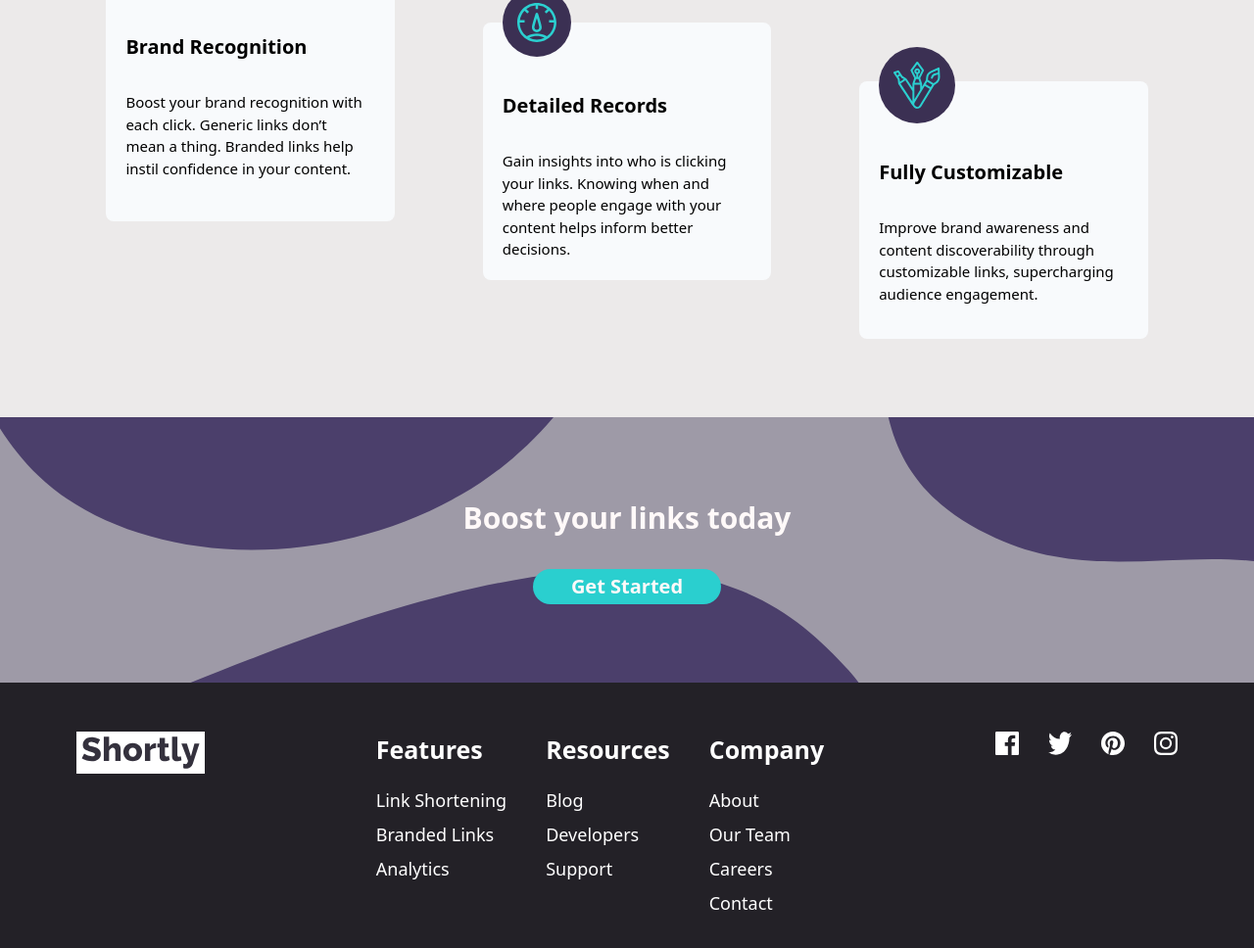
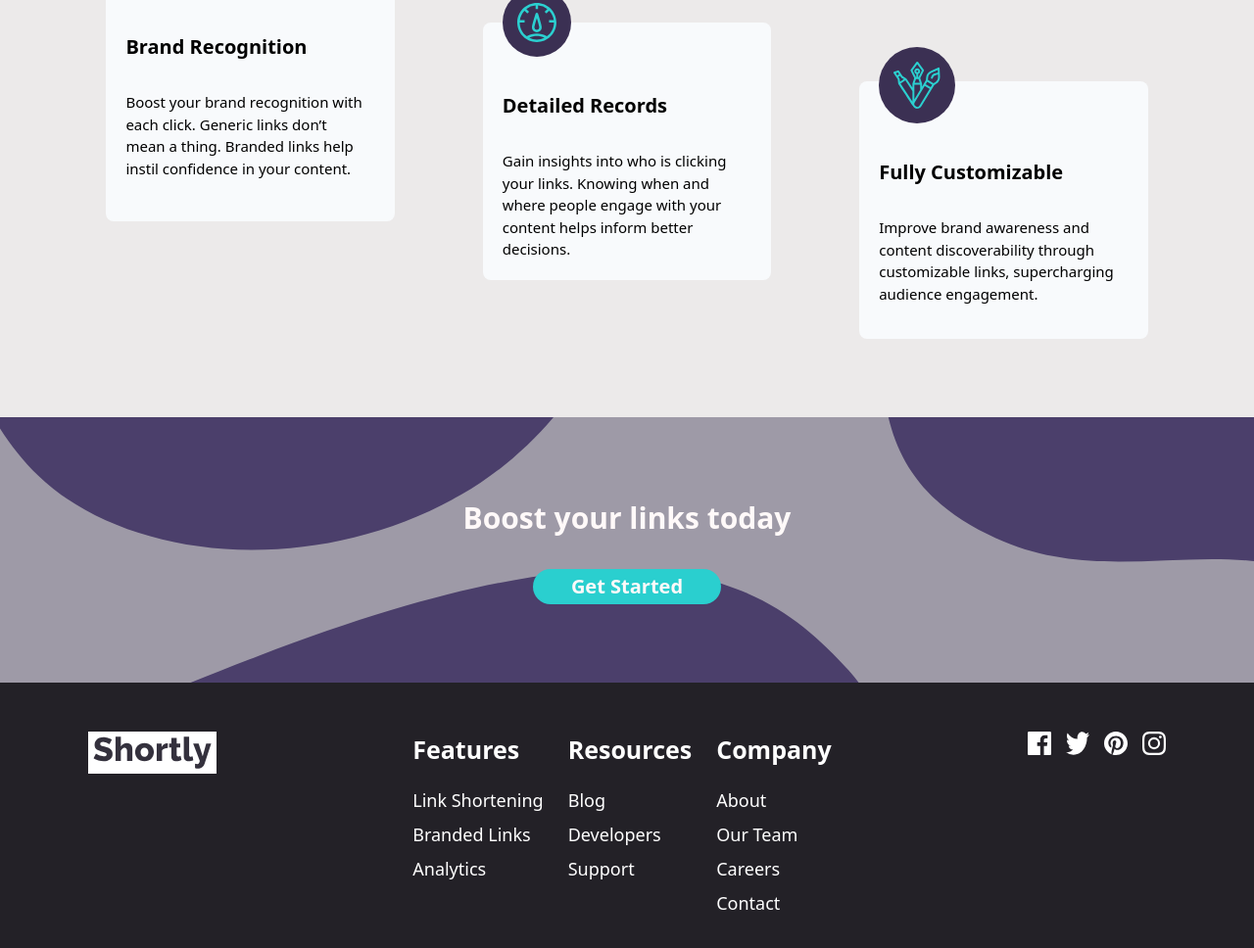
Before and after one commit to Elitecrafttech/URL-shortening, a website: page index.html in a window 1280 px wide. Shown: the part 1015-1983 px from the top of the page at 98% size. Drawn offline with Linux system fonts and the light colour scheme.

Commit message:
change cmt

```diff
--- a/src/input.css
+++ b/src/input.css
@@ -118,10 +118,10 @@
         @apply flex flex-col gap-[15px] text-[18px] md:gap-[8px]
     }
     .mediaicons{
-        @apply flex gap-[30px]
+        @apply flex gap-[30px] md:gap-[15px]
     }
     .btomplus{
-        @apply md:flex md:gap-[40px]
+        @apply md:flex md:gap-[25px]
     }
 
 }
```
Also changed, not shown: src/output.css.
